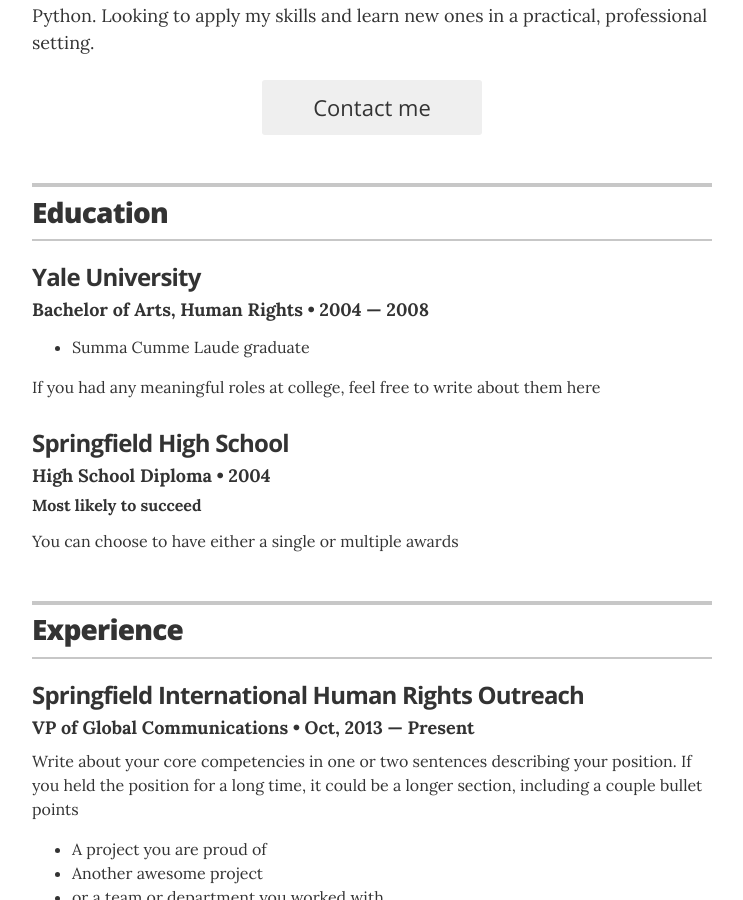
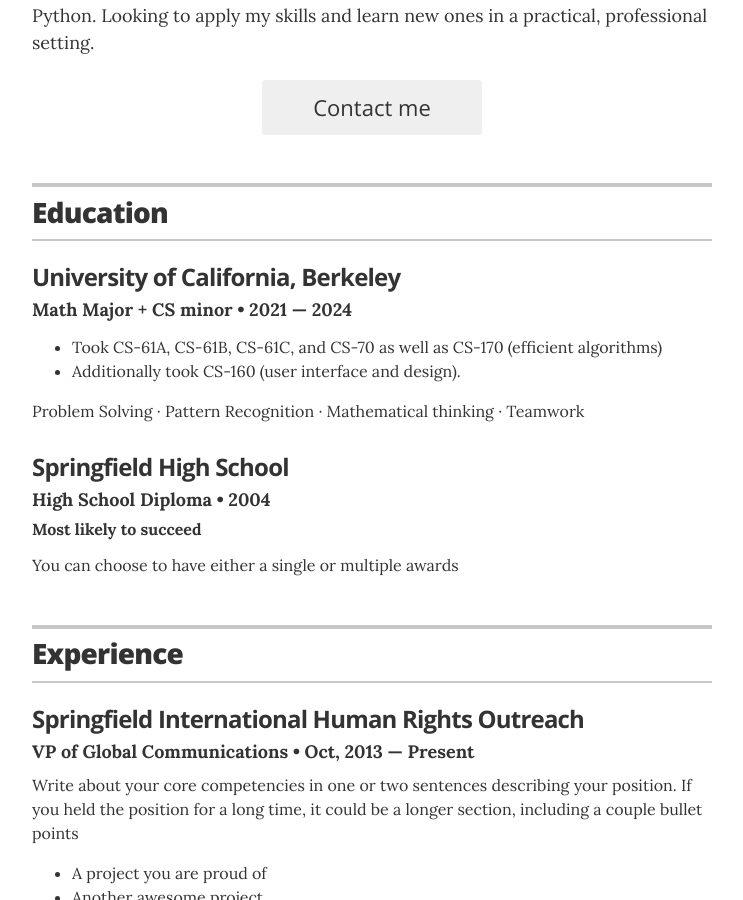
Before and after one commit to arthurutnehmer/Resume, a Jekyll site: the page built from index.html, in a window 1280 px wide and 900 px high, scrolled down 436 px. Shown: the whole window, without its empty margins (268-1011 px from the left). Built offline with Jekyll 4.4.1, drawn with Linux system fonts in a browser that asks for light colours.

```diff
--- a/_data/education.yml
+++ b/_data/education.yml
@@ -1,10 +1,11 @@
 # Degree
-- degree: Bachelor of Arts, Human Rights
-  uni: Yale University
-  year: 2004 &mdash; 2008
+- degree: Math Major + CS minor
+  uni: University of California, Berkeley
+  year: 2021 &mdash; 2024
   awards:
-    - award: Summa Cumme Laude graduate
-  summary: If you had any meaningful roles at college, feel free to write about them here
+    - award: Took CS-61A, CS-61B, CS-61C, and CS-70 as well as CS-170 (efficient algorithms)
+    - award: Additionally took CS-160 (user interface and design).
+  summary: Problem Solving · Pattern Recognition · Mathematical thinking · Teamwork
 
 - degree: High School Diploma
   uni: Springfield High School
```
